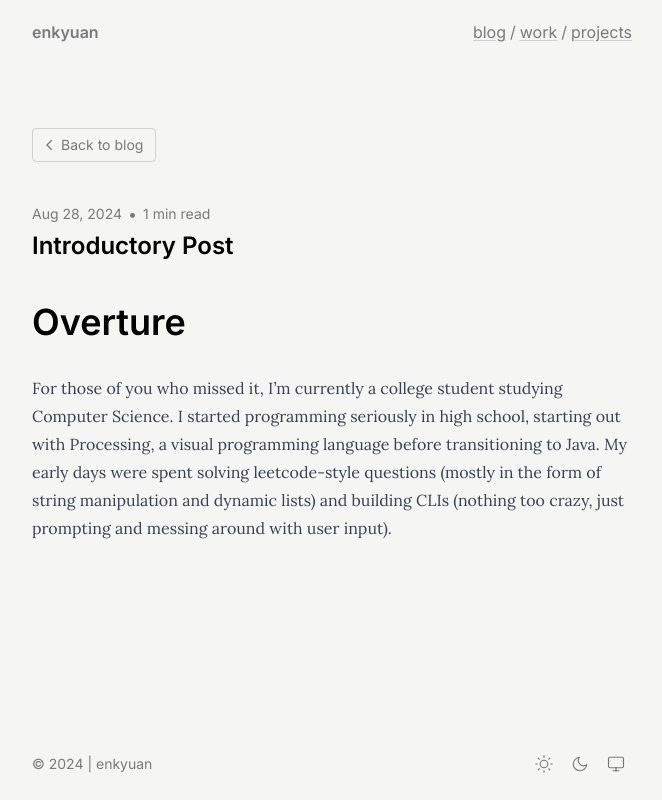
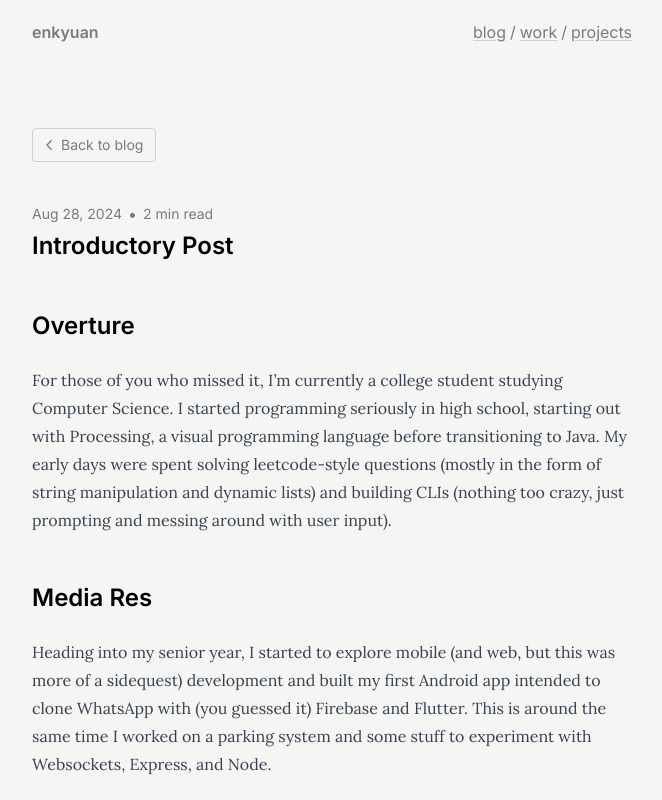
Before and after one commit to enkyuan/enkyuan.github.io, an Astro site: page /enkyuan.github.io/blog/01-introductory-post in a window 1280 px wide. Shown: the top 800 px of the page, without its empty margins (308-970 px from the left). Built offline with nearby package versions, Linux system fonts and the light colour scheme; Astro itself is replaced by a stand-in of ours; a web font is replaced by a local one.

Commit message:
modified blog section

```diff
--- a/src/content/blog/01-introductory-post/index.md
+++ b/src/content/blog/01-introductory-post/index.md
@@ -4,6 +4,10 @@ description: "More about me"
 date: "Aug 28 2024"
 ---
 
-# Overture
+## Overture
 
 For those of you who missed it, I'm currently a college student studying Computer Science. I started programming seriously in high school, starting out with Processing, a visual programming language before transitioning to Java. My early days were spent solving leetcode-style questions (mostly in the form of string manipulation and dynamic lists) and building CLIs (nothing too crazy, just prompting and messing around with user input).
+
+## Media Res
+
+Heading into my senior year, I started to explore mobile (and web, but this was more of a sidequest) development and built my first Android app intended to clone WhatsApp with (you guessed it) Firebase and Flutter. This is around the same time I worked on a parking system and some stuff to experiment with Websockets, Express, and Node.
```
